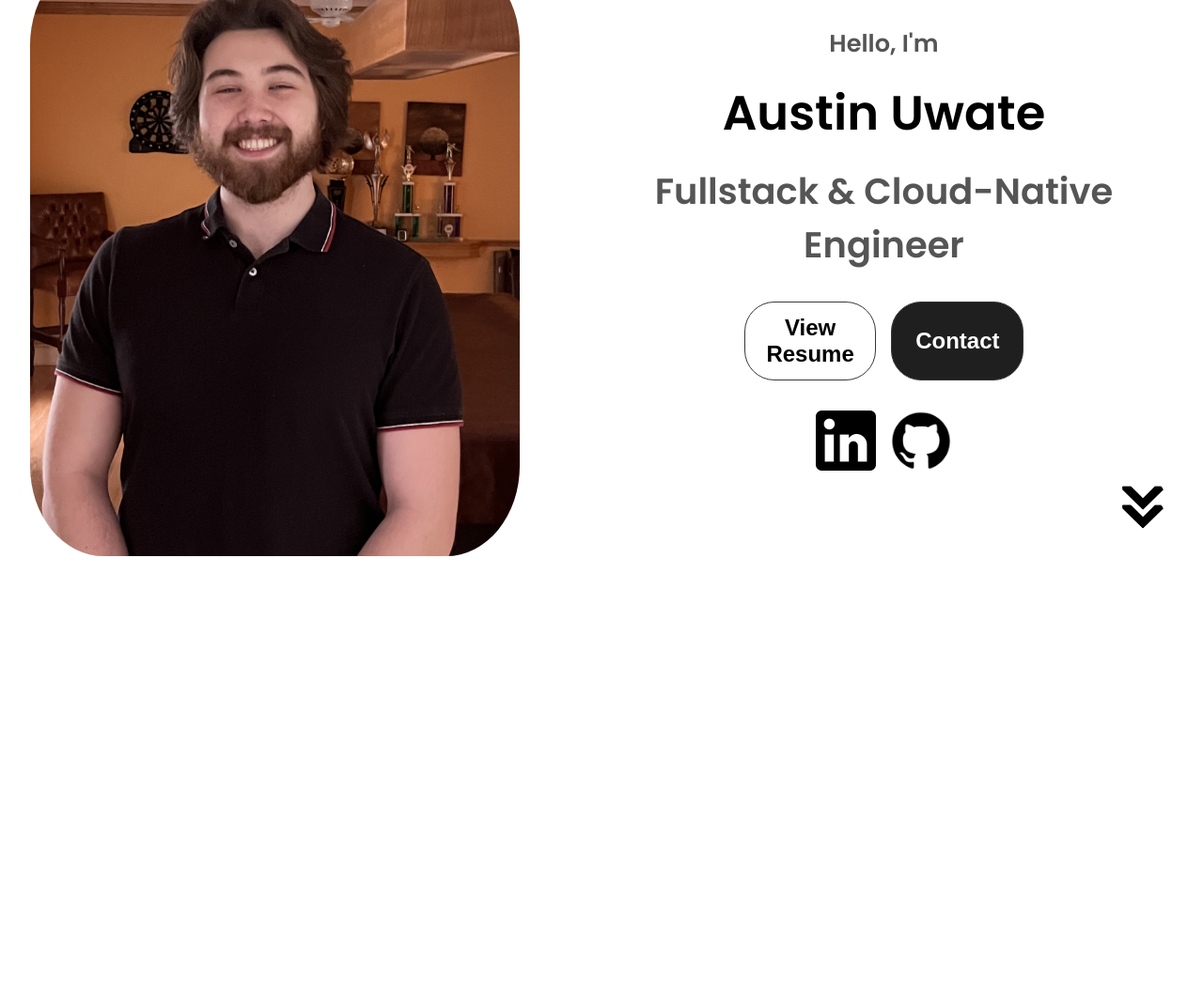
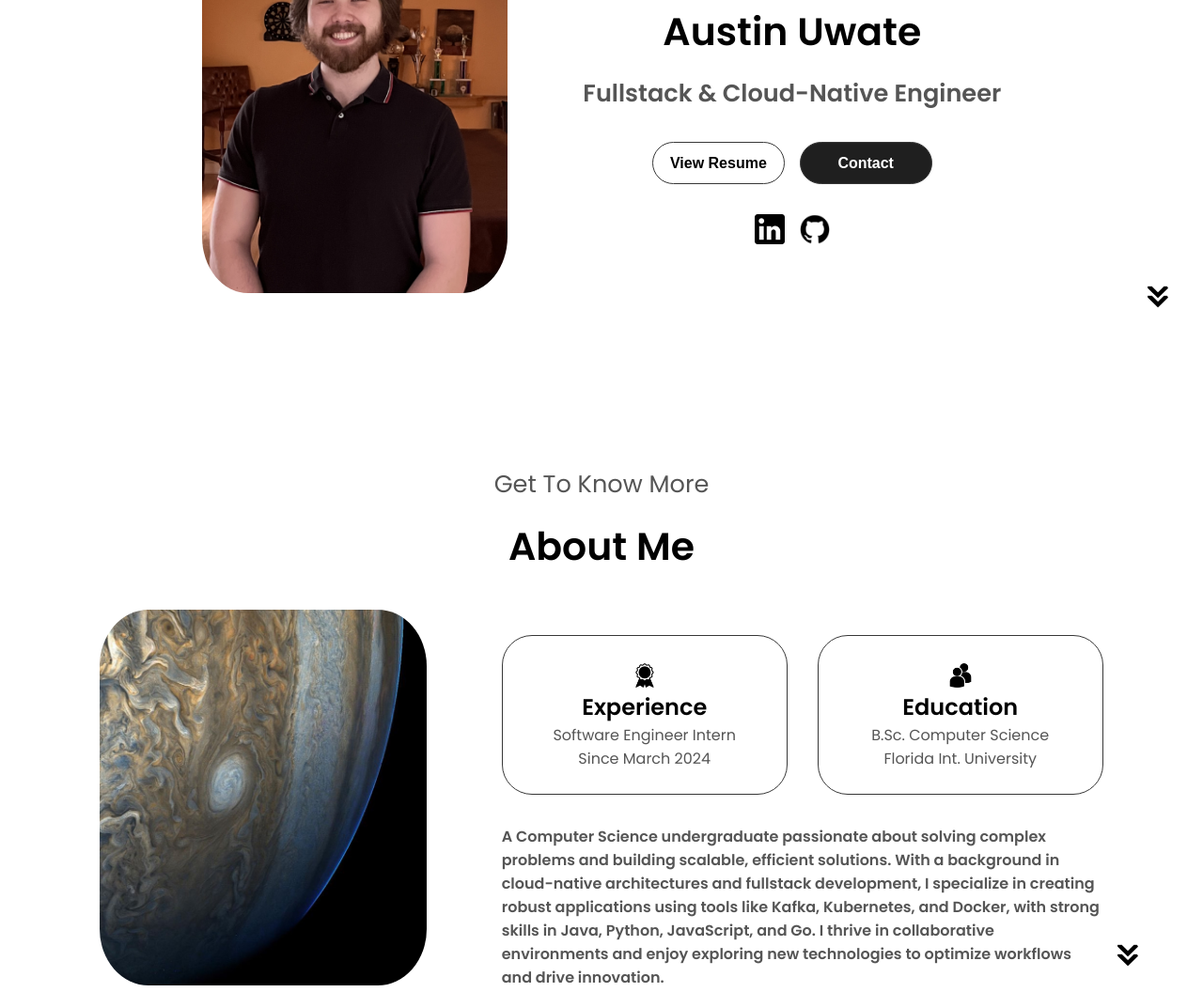
Before and after one commit to Auwate/portfolio_website, a plain HTML site: page index.html in a window 1280 px wide. Shown: the part 328-1384 px from the top of the page at 94% size. Drawn offline with Linux system fonts and the light colour scheme.

Commit message:
Commit:
# Changes
---
- Modified zoom for 100%
  - Involved mostly CSS

```diff
--- a/index.html
+++ b/index.html
@@ -86,16 +86,16 @@
                     <div class="details-container">
                         <img src="./assets/experience_symbol.png" alt="Experience symbol" class="icon">
                         <h1>Experience</h1>
-                        <p class="section__text__p1">Software Engineer Intern<br>Since March 2024</p>
+                        <p class="section__text__p3">Software Engineer Intern<br>Since March 2024</p>
                     </div>
                     <div class="details-container">
                         <img src="./assets/education_symbol.png" alt="Education symbol" class="icon">
                         <h1>Education</h1>
-                        <p class="section__text__p1">B.Sc. Computer Science<br>Florida Int. University</p>
+                        <p class="section__text__p3">B.Sc. Computer Science<br>Florida Int. University</p>
                     </div>
                 </div>
                 <div class="section__description">
-                    <p class="section__text__p1">A Computer Science undergraduate passionate about solving complex problems and building scalable, efficient solutions. With a background in cloud-native architectures and fullstack development, I specialize in creating robust applications using tools like Kafka, Kubernetes, and Docker, with strong skills in Java, Python, JavaScript, and Go. I thrive in collaborative environments and enjoy exploring new technologies to optimize workflows and drive innovation.</p>
+                    <p class="section__text__p3">A Computer Science undergraduate passionate about solving complex problems and building scalable, efficient solutions. With a background in cloud-native architectures and fullstack development, I specialize in creating robust applications using tools like Kafka, Kubernetes, and Docker, with strong skills in Java, Python, JavaScript, and Go. I thrive in collaborative environments and enjoy exploring new technologies to optimize workflows and drive innovation.</p>
                 </div>
             </div>
         </div>
--- a/style.css
+++ b/style.css
@@ -39,7 +39,7 @@ a, .btn {
 .nav_links {
     gap: 2rem;
     list-style: none;
-    font-size: min(2rem, 11vw);
+    font-size: min(1.4rem, 11vw);
 }
 
 a {
@@ -56,7 +56,7 @@ a:hover {
 }
 
 .logo {
-    font-size: min(3rem, 10vw);
+    font-size: min(2.5rem, 10vw);
 }
 
 .logo:hover {
@@ -71,6 +71,7 @@ a:hover {
 
 .mobile_menu {
     display: flex;
+    z-index: 2;
 }
 
 .mobile_hamburger_icon {
@@ -128,7 +129,7 @@ a:hover {
 .mobile_links a {
     text-align: center;
     text-decoration: none;
-    font-size: 4vw;
+    font-size: 3vw;
     width: fit-content;
     color: black;
     transition: all 0.3 ease-in-out;
@@ -181,14 +182,14 @@ section {
     justify-content: center;
     gap: min(5rem, 7vw);
     height: 60vh;
-    margin-top: 9rem;
+    margin-top: 4rem;
     margin-bottom: 9rem;
 }
 
 .section__pic-container {
     display: flex;
     height: 50vw;
-    max-height: 800px;
+    max-height: 400px;
     margin: auto 0;
 }
 
@@ -211,19 +212,26 @@ section {
 }
 
 .title {
-    font-size: 4vw;
+    font-size: 3.2vw;
     margin-bottom: 1rem;
 }
 
 .section__text__p2 {
-    font-size: 3vw;
+    font-size: min(2vw, 2.6rem);
     margin-bottom: 2rem;
+}
+
+.section_text__p3 {
+    font-size: min(2vw, 1.7rem);
+    margin-bottom: 1rem;
 }
 
 .arrow {
     position: absolute;
     right: 0;
     bottom: 0;
+    max-width: 30px;
+    max-height: 30px;
     transition: transform 500ms ease-in-out;
     animation: arrowUpAndDown 2s infinite;
 }
@@ -253,7 +261,7 @@ section {
     width: 11vw;
     max-width: min(15rem, 15vw);
     border-radius: 2rem;
-    font-size: min(2vw, 1.5rem);
+    font-size: min(1.7vw, 1rem);
 }
 
 .btn-color-1, .btn-color-2 {
@@ -294,8 +302,8 @@ section {
     display: flex;
     width: 6vw;
     height: 6vw;
-    max-height: 4rem;
-    max-width: 4rem;
+    max-height: 2rem;
+    max-width: 2rem;
     cursor: pointer;
 }
 
@@ -314,22 +322,22 @@ section {
     flex-direction: column;
     justify-content: center;
     align-items: center;
-    margin-bottom: 5rem;
-    margin-top: 30rem;
+    margin-bottom: 1rem;
+    margin-top: 8rem;
 }
 
 .section-container {
     display: flex;
     justify-content: center;
-    gap: 9rem;
+    gap: 5rem;
     height: 80%;
 }
 
 .about-containers {
     display: flex;
     justify-content: center;
-    gap: 6rem;
-    margin-bottom: 4rem;
+    gap: 2rem;
+    margin-bottom: 2rem;
     margin-top: 2rem;
 }
 
@@ -346,7 +354,7 @@ section {
     border-radius: 2rem;
     border: rgb(55, 55, 55) 0.1rem solid;
     text-align: center;
-    max-width: 23vw;
+    max-width: 30vw;
 }
 
 .section__description {
@@ -363,7 +371,7 @@ section {
 .experience-sub-title {
     color: rgb(55, 55, 55);
     font-weight: 600;
-    font-size: 1.75rem;
+    font-size: 1.3rem;
     margin-bottom: 2rem;
 }
 
```
